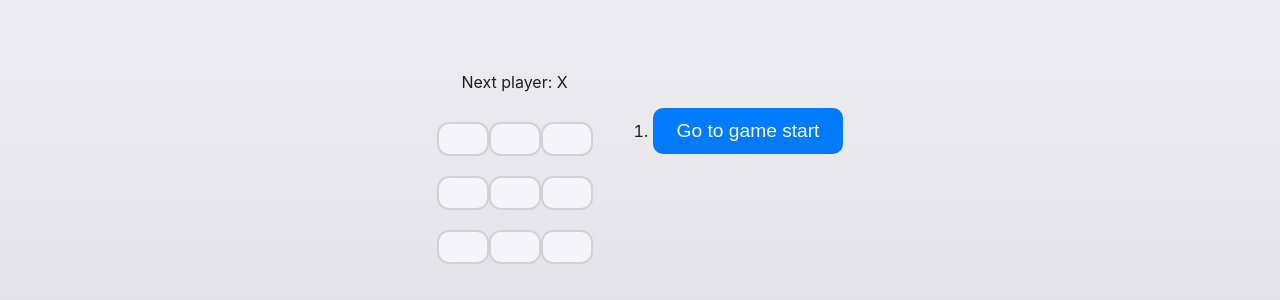
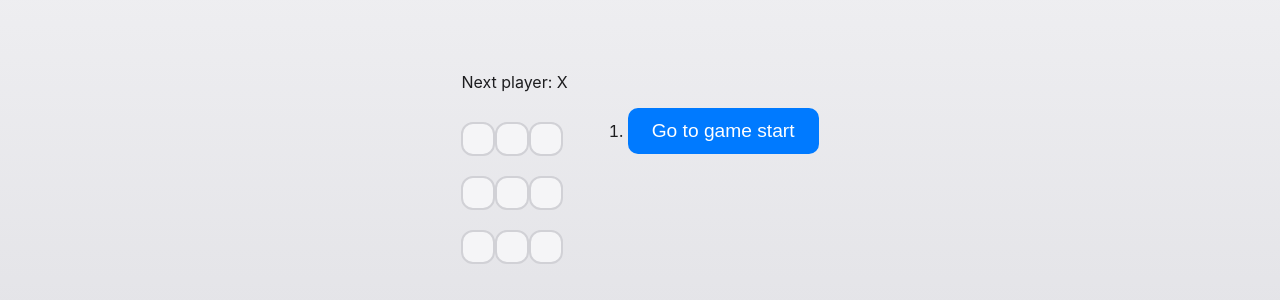
Before and after one commit to Schmockle/TicTacToe-Final, a React (Vite) app: page / in a window 1280 px wide. Shown: the part 232-532 px from the top of the page. Built offline with nearby package versions, Linux system fonts and the light colour scheme; the HTML template or start-up script is replaced by a standard one.

Commit message:
fix spaces
i fix the spacses between the boxkses

```diff
--- a/src/index.css
+++ b/src/index.css
@@ -1,3 +1,8 @@
+/* Global box-sizing fix */
+* {
+  box-sizing: border-box;
+}
+
 /* Ensures the game is fully centered */
 body {
   font-family: -apple-system, BlinkMacSystemFont, "Segoe UI", Roboto, "Helvetica Neue", Arial, sans-serif;
@@ -21,20 +26,21 @@ body {
   height: 100%;
 }
 
-  /* Board with **PERFECTLY EVEN** spacing */
+/* Board with perfectly even spacing */
 .board {
   display: grid;
   grid-template-columns: repeat(3, 1fr); /* Ensures equal size */
   width: 390px; /* 3 squares * 120px + 2 * 10px gap */
-    gap: 10px; /* Perfectly uniform gap */
+  gap: 10px;
   padding: 15px;
   background: white;
   border-radius: 20px;
   box-shadow: 0px 8px 20px rgba(0, 0, 0, 0.1);
   transition: all 0.3s ease-in-out;
+  aspect-ratio: 1 / 1; /* Optional: Keeps square shape */
 }
 
-  /* Each square is now **PERFECTLY CENTERED** */
+/* Each square is now perfectly centered with no gap issues */
 .square {
   width: 120px;
   height: 120px;
@@ -44,15 +50,17 @@ body {
   transition: all 0.2s ease-in-out;
   border-radius: 12px;
 
-    /* Fixes text misalignment */
   display: flex;
   align-items: center;
   justify-content: center;
   font-size: 3rem;
   font-weight: bold;
-    line-height: 1; /* Prevents text from shifting */
+  line-height: 0; /* Fixes unwanted spacing */
+  padding: 0;
+  outline: none;
 }
 
+/* Hover and click effects */
 .square:hover {
   background: #e5e5ea;
 }
```
Lines whose indentation alone changed are shown as unchanged.
